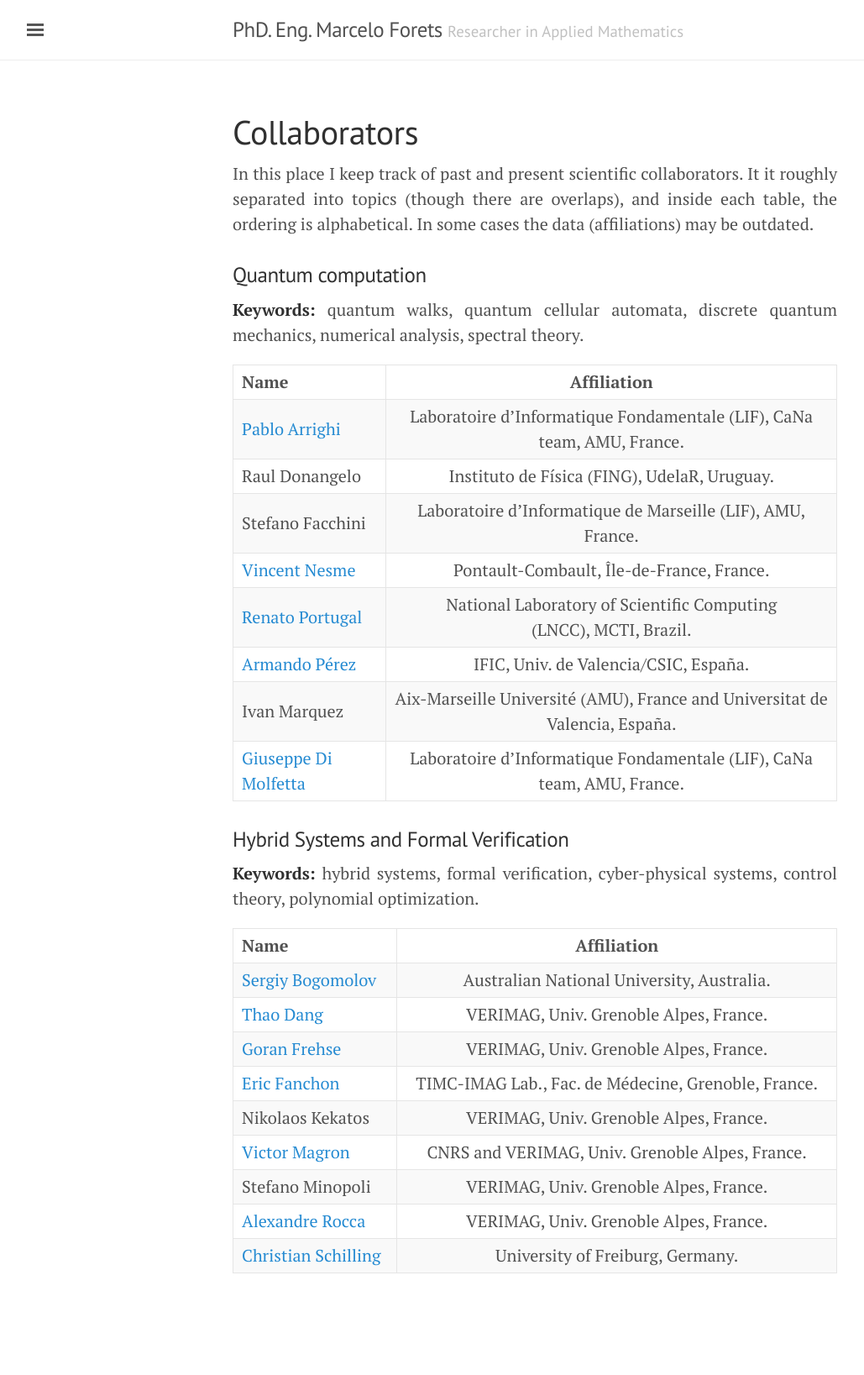
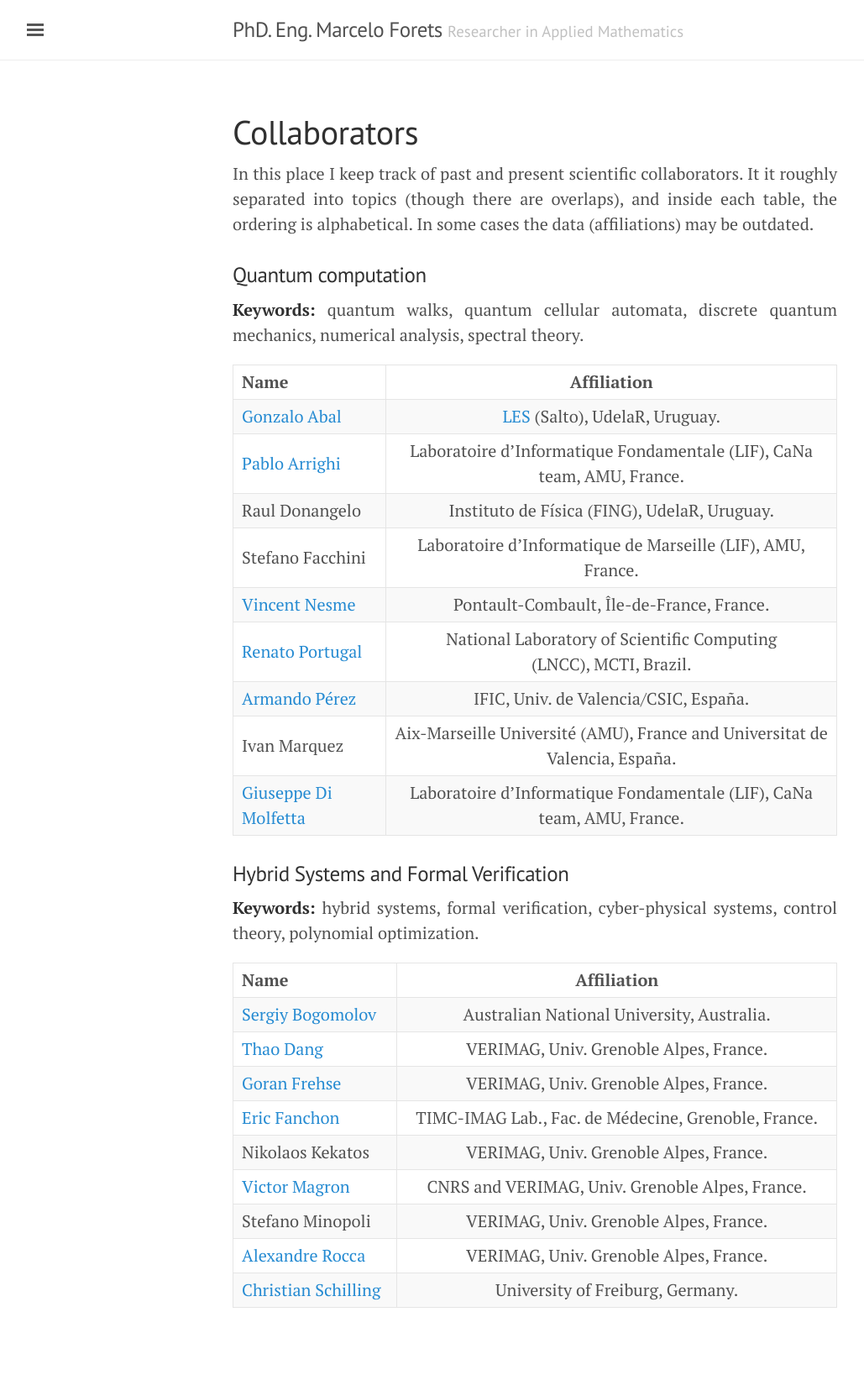
Before and after one commit to mforets/mforets.github.io, a Jekyll site: the page built from collabo.md, in a window 1280 px wide. Shown: the whole page at 84% size, without its empty margins (3-1032 px from the left). Built offline with Jekyll 4.4.1, drawn with Linux system fonts in a browser that asks for light colours; before the commit the page ends 1596 px from its top, so only the background shows below that.

Commit message:
update colllabo

```diff
--- a/collabo.md
+++ b/collabo.md
@@ -14,6 +14,7 @@ In this place I keep track of past and present scientific collaborators. It it r
 
 | Name   |      Affiliation |
 |:-----|:-----:|
+| [Gonzalo Abal](https://sites.google.com/site/gonzaloabal/)  | [LES](http://les.edu.uy/) (Salto), UdelaR, Uruguay. |
 | [Pablo Arrighi](http://pageperso.lif.univ-mrs.fr/~pablo.arrighi/)  | Laboratoire d'Informatique Fondamentale (LIF), CaNa team, AMU, France. |
 | Raul Donangelo | Instituto de Física (FING), UdelaR, Uruguay. |
 | Stefano Facchini | Laboratoire d'Informatique de Marseille (LIF), AMU, France. |
```
